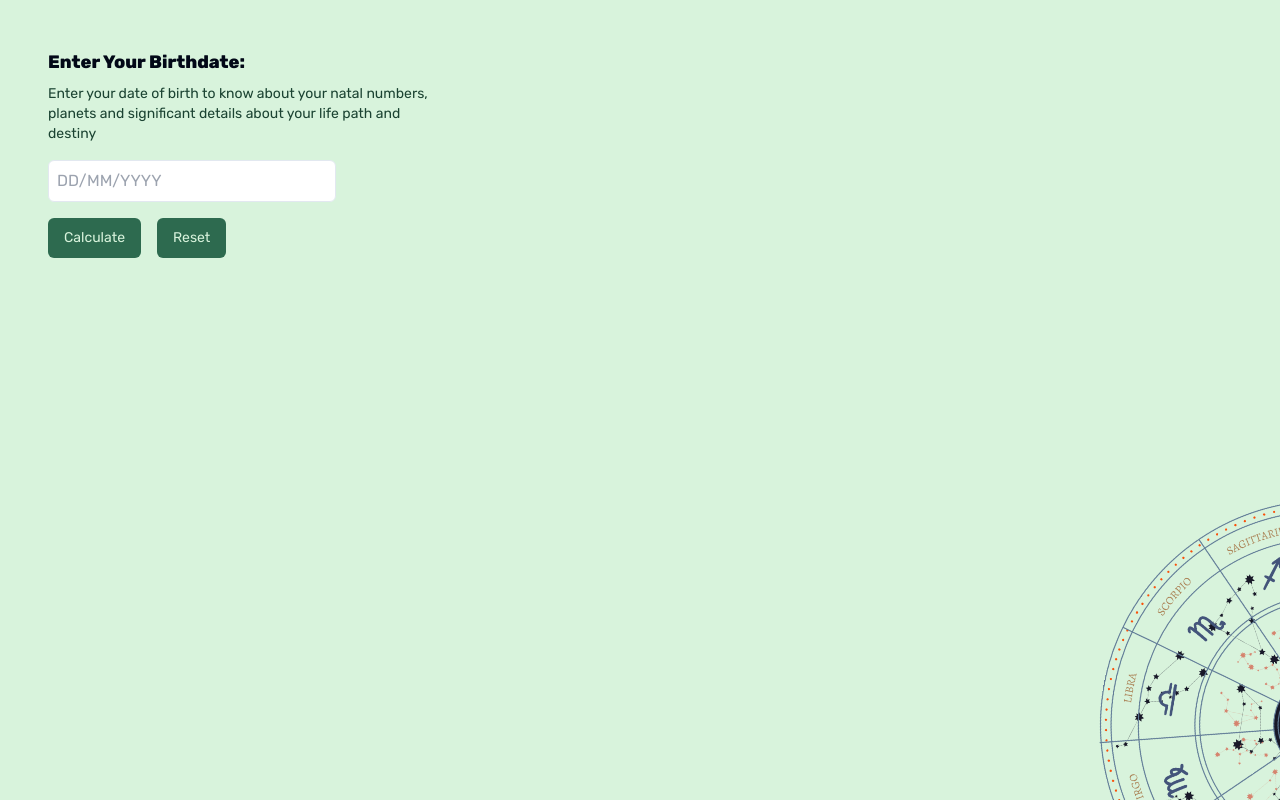
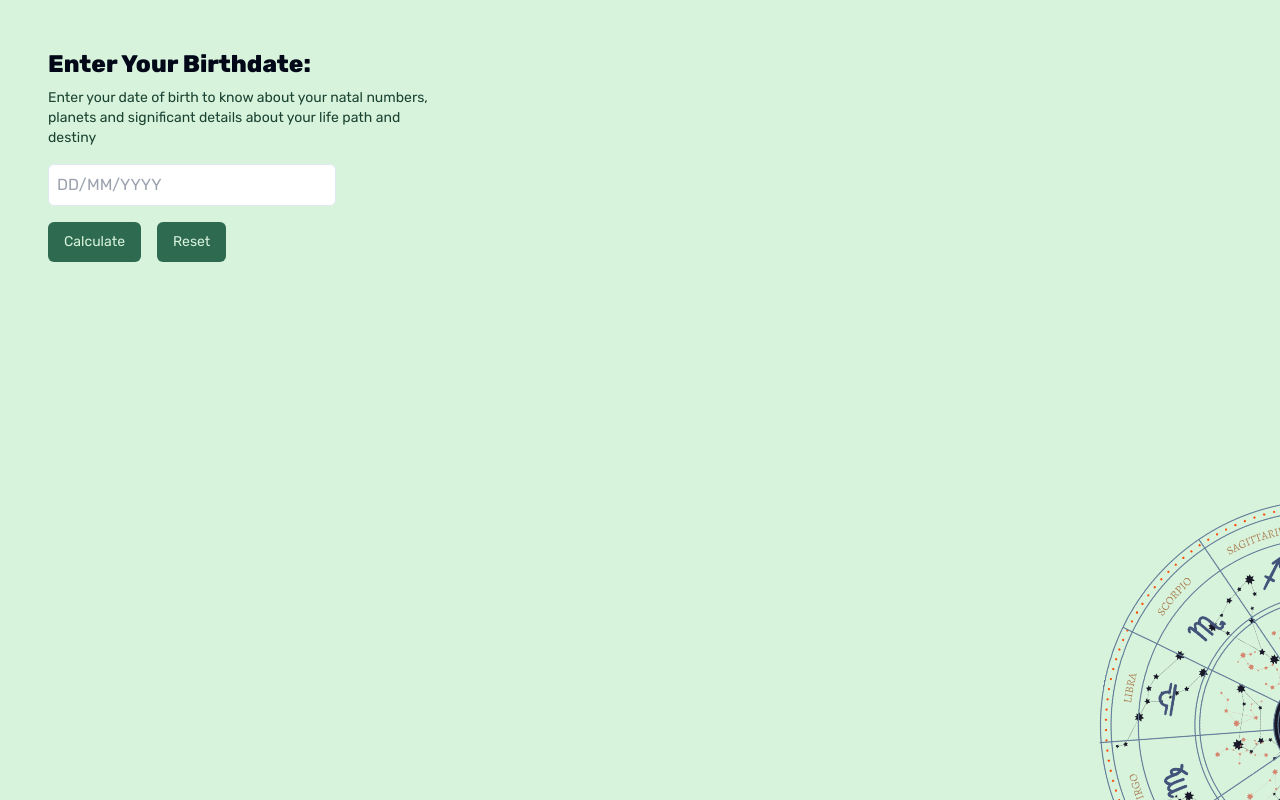
Before and after one commit to eyesonnumber/eyesonnumber, a Next.js app: page /psychic-destiny in a window 1280 px wide. Shown: the top 800 px of the page. Built offline with nearby package versions, Linux system fonts and the light colour scheme.

Commit message:
feat: minor changes

```diff
--- a/components/common/DobSelector.tsx
+++ b/components/common/DobSelector.tsx
@@ -99,7 +99,7 @@ const DobSelector = () => {
     <div className="flex w-full justify-center min-h-screen bg-gray-100 m-4">
       <div className="bg-white p-8 rounded-md w-full">
         <div className="flex-col flex">
-          <label htmlFor="bdt" className="text-lg font-bold mb-2">
+          <label htmlFor="bdt" className="text-2xl font-bold mb-2  ">
             Enter Your Birthdate:
           </label>
           <text className="text-brand-700 text-sm mb-4 max-w-[30dvw]">
--- a/src/app/layout.tsx
+++ b/src/app/layout.tsx
@@ -20,7 +20,7 @@ export default function RootLayout({
   return (
     <html lang="en" className={rubik.className}>
       <link rel="icon" href="/favicon.ico" />
-      <body className='bg-brand-50 '>{children}</body>
+      <body className='bg-brand-50 overflow-hidden'>{children}</body>
     </html>
   )
 }
--- a/styles/globals.css
+++ b/styles/globals.css
@@ -88,4 +88,5 @@ body::before {
   background-size: contain;
   animation: rotate-bg 20s linear infinite;
   z-index: -1;
+
 }
```
